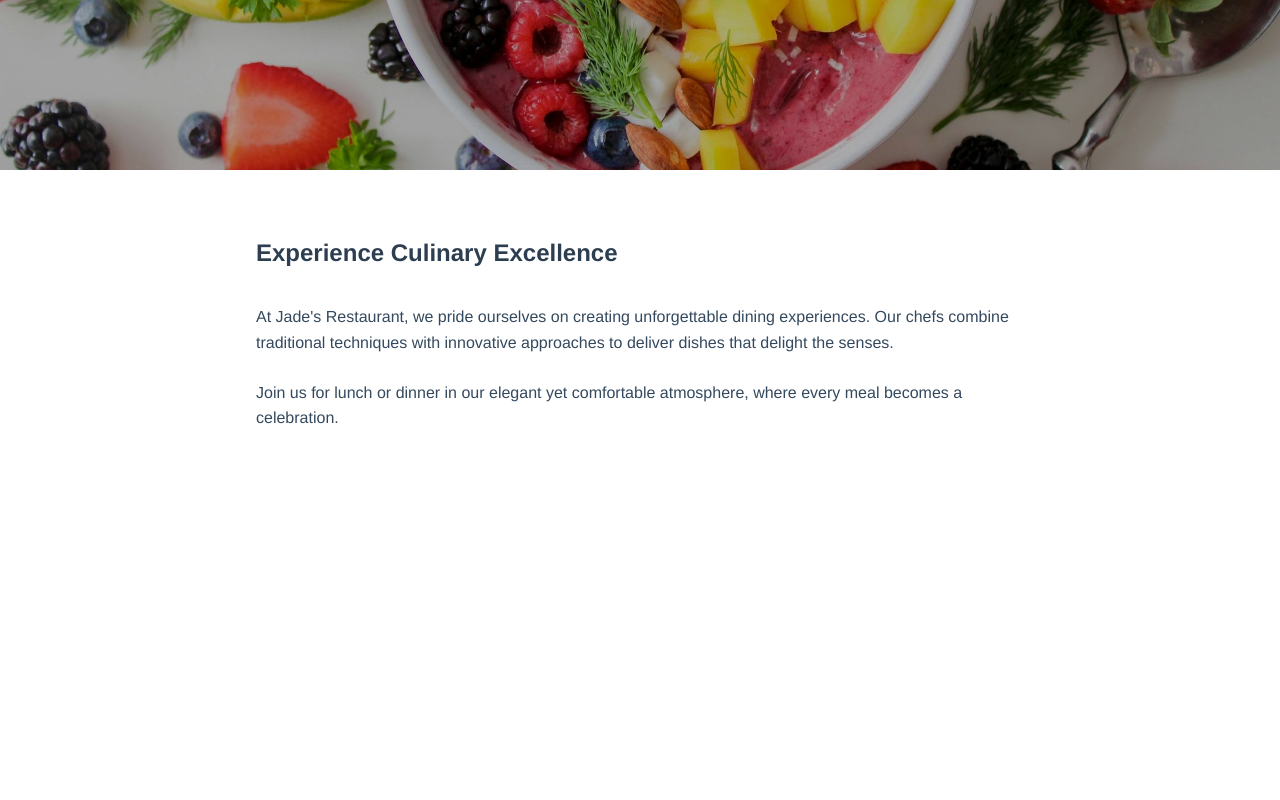
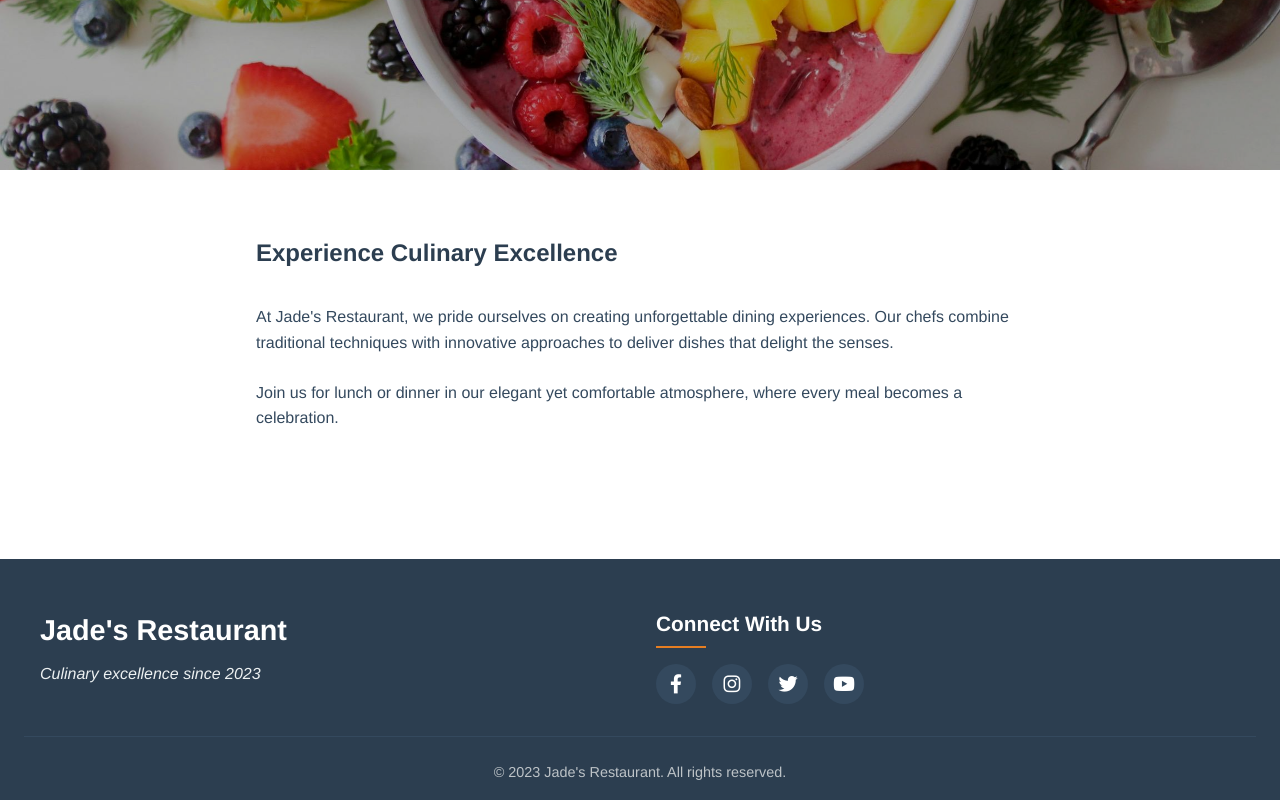
Before and after one commit to chromiumsilver/restaurant-page, a website built with webpack: page src/template.html in a window 1280 px wide. Shown: the part 379-1179 px from the top of the page. Before the commit the page ends 874 px from the top, so only its background shows below. Built offline with nearby package versions, Linux system fonts and the light colour scheme.

Commit message:
add footer

```diff
--- a/src/index.js
+++ b/src/index.js
@@ -6,28 +6,29 @@ import loadContact from './contact';
 // Load the homepage when the page first loads
 document.addEventListener('DOMContentLoaded', () => {
   loadHomePage();
+  setupEventListeners();
 });
 
-// Load menu page when clicking Menu button
+function setupEventListeners() {
+  // Nav button event listeners
   const menuBtn = document.querySelector('#menu');
   menuBtn.addEventListener('click', () => {
     clearContent();
     loadMenu();
   });
 
-// Load contact page when clicking Contact button
   const contactBtn = document.querySelector('#contact');
   contactBtn.addEventListener('click', () => {
     clearContent();
     loadContact();
   });
 
-// Load homepage  when clicking Home button
   const homeBtn = document.querySelector('#home');
   homeBtn.addEventListener('click', () => {
     clearContent();
     loadHomePage();
   });
+}
 
 // Clear content
 function clearContent() {
--- a/src/styles.css
+++ b/src/styles.css
@@ -7,6 +7,9 @@
 body {
   font-family: 'Franklin Gothic Medium', 'Arial Narrow', Arial, sans-serif;
   line-height: 1.6;
+  min-height: 100vh;
+  display: flex;
+  flex-direction: column;
 }
 
 /* Header and Navigation */
@@ -324,3 +327,124 @@ nav button:hover {
     padding: 1rem;
   }
 }
+
+/* Footer Styles */
+footer {
+  background-color: #2c3e50;
+  color: white;
+  padding: 3rem 1.5rem 1rem;
+  margin-top: 4rem;
+}
+
+.footer-content {
+  max-width: 1200px;
+  margin: 0 auto;
+  display: grid;
+  grid-template-columns: repeat(auto-fit, minmax(250px, 1fr));
+  gap: 2rem;
+  margin-bottom: 2rem;
+}
+
+.footer-logo h3 {
+  font-size: 1.8rem;
+  margin-bottom: 0.5rem;
+}
+
+.footer-logo p {
+  color: #ecf0f1;
+  font-style: italic;
+}
+
+.footer-social h4 {
+  font-size: 1.3rem;
+  margin-bottom: 1rem;
+  position: relative;
+  padding-bottom: 0.5rem;
+}
+
+.footer-social h4::after {
+  content: '';
+  position: absolute;
+  left: 0;
+  bottom: 0;
+  width: 50px;
+  height: 2px;
+  background-color: #e67e22;
+}
+
+.social-icons {
+  display: flex;
+  gap: 1rem;
+}
+
+.social-icon {
+  display: inline-flex;
+  justify-content: center;
+  align-items: center;
+  width: 40px;
+  height: 40px;
+  background-color: #34495e;
+  border-radius: 50%;
+  color: white;
+  text-decoration: none;
+  transition: background-color 0.3s, transform 0.3s;
+}
+
+.social-icon i {
+  font-size: 1.2rem;
+}
+
+.social-icon:hover {
+  background-color: #e67e22;
+  transform: translateY(-3px);
+}
+
+/* Add specific hover colors for each social platform (optional) */
+.social-icon:nth-child(1):hover {
+  background-color: #3b5998;
+  /* Facebook blue */
+}
+
+.social-icon:nth-child(2):hover {
+  background-color: #e1306c;
+  /* Instagram gradient approximation */
+}
+
+.social-icon:nth-child(3):hover {
+  background-color: #000000;
+  /* X/Twitter black */
+}
+
+.social-icon:nth-child(4):hover {
+  background-color: #ff0000;
+  /* YouTube red */
+}
+
+.footer-bottom {
+  text-align: center;
+  padding-top: 1.5rem;
+  border-top: 1px solid #34495e;
+  color: #bdc3c7;
+  font-size: 0.9rem;
+}
+
+#content {
+  flex: 1;
+}
+
+/* Media Queries for Footer */
+@media (max-width: 768px) {
+  .footer-content {
+    grid-template-columns: 1fr;
+    text-align: center;
+  }
+
+  .footer-social h4::after {
+    left: 50%;
+    transform: translateX(-50%);
+  }
+
+  .social-icons {
+    justify-content: center;
+  }
+}
--- a/src/template.html
+++ b/src/template.html
@@ -5,6 +5,7 @@
   <meta charset="UTF-8">
   <meta name="viewport" content="width=device-width, initial-scale=1.0">
   <title>Jade's Restaurant</title>
+  <link rel="stylesheet" href="https://cdnjs.cloudflare.com/ajax/libs/font-awesome/6.4.0/css/all.min.css">
 </head>
 
 <body>
@@ -17,6 +18,26 @@
   </header>
   <div id="content">
   </div>
+  <footer>
+    <div class="footer-content">
+      <div class="footer-logo">
+        <h3>Jade's Restaurant</h3>
+        <p>Culinary excellence since 2023</p>
+      </div>
+      <div class="footer-social">
+        <h4>Connect With Us</h4>
+        <div class="social-icons">
+          <a href="#" class="social-icon"><i class="fab fa-facebook-f"></i></a>
+          <a href="#" class="social-icon"><i class="fab fa-instagram"></i></a>
+          <a href="#" class="social-icon"><i class="fab fa-twitter"></i></a>
+          <a href="#" class="social-icon"><i class="fab fa-youtube"></i></a>
+        </div>
+      </div>
+    </div>
+    <div class="footer-bottom">
+      <p>&copy; 2023 Jade's Restaurant. All rights reserved.</p>
+    </div>
+  </footer>
 </body>
 
 </html>
```
Lines whose indentation alone changed are shown as unchanged.
